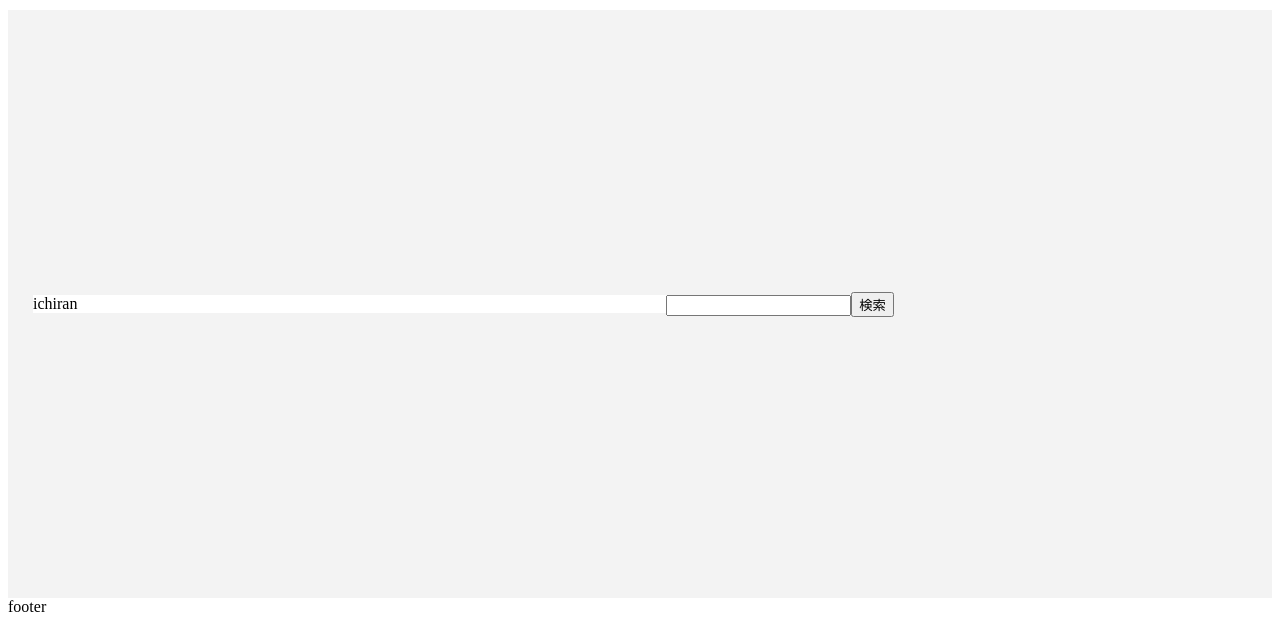
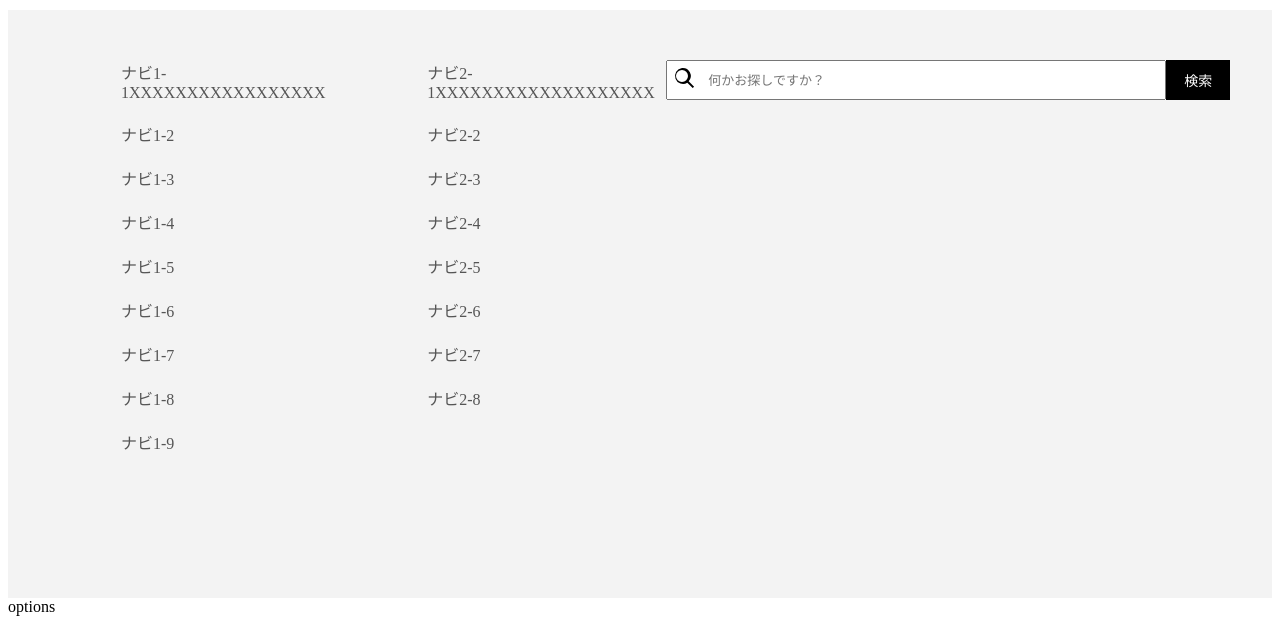
Before and after one commit to masui-maho-mwz/my-page-design-gallery-2, a Next.js app: page /mega-menu-header in a window 1280 px wide. Shown: the part 1506-2130 px from the top of the page. Built offline with nearby package versions, Linux system fonts and the light colour scheme.

Commit message:
fix: mega-menu-header/footer

```diff
--- /dev/null
+++ b/src/components/mega-menu-header/icons/loupe/index.tsx
@@ -0,0 +1,7 @@
+export const Loupe = () => {
+  return (
+    <svg xmlns="http://www.w3.org/2000/svg" viewBox="0 0 24 24">
+      <path d="M10 2a8 8 0 105.3 14.7l5.4 5.4 1.4-1.4-5.4-5.4A8 8 0 0010 2zm0 2a6 6 0 110 12 6 6 0 010-12z" />
+    </svg>
+  );
+};
--- a/src/features/mega-menu-header/ footer/index.tsx
+++ b/src/features/mega-menu-header/ footer/index.tsx
@@ -1,16 +1,41 @@
-import styles from './styles.module.css';
+import { NavAndSearch } from '@/features/mega-menu-header/ footer/nav-and-search';
+import { Options } from '@/features/mega-menu-header/ footer/options';
 
 export const Footer = () => {
   return (
-    <div>
-      <nav className={styles.nav}>
-        <div className={styles.lists}>ichiran</div>
-        <form action="">
-          <input type="text" />
-          <button>検索</button>
-        </form>
-      </nav>
-      <div>footer</div>
-    </div>
+    <footer>
+      <NavAndSearch items={[navItems1, navItems2]} />
+      <Options links={links} />
+    </footer>
   );
 };
+
+const navItems1 = [
+  { id: 1, name: 'ナビ1-1XXXXXXXXXXXXXXXXX', href: '#' },
+  { id: 2, name: 'ナビ1-2', href: '#' },
+  { id: 3, name: 'ナビ1-3', href: '#' },
+  { id: 4, name: 'ナビ1-4', href: '#' },
+  { id: 5, name: 'ナビ1-5', href: '#' },
+  { id: 6, name: 'ナビ1-6', href: '#' },
+  { id: 7, name: 'ナビ1-7', href: '#' },
+  { id: 8, name: 'ナビ1-8', href: '#' },
+  { id: 9, name: 'ナビ1-9', href: '#' },
+];
+
+const navItems2 = [
+  { id: 1, name: 'ナビ2-1XXXXXXXXXXXXXXXXXXX', href: '#' },
+  { id: 2, name: 'ナビ2-2', href: '#' },
+  { id: 3, name: 'ナビ2-3', href: '#' },
+  { id: 4, name: 'ナビ2-4', href: '#' },
+  { id: 5, name: 'ナビ2-5', href: '#' },
+  { id: 6, name: 'ナビ2-6', href: '#' },
+  { id: 7, name: 'ナビ2-7', href: '#' },
+  { id: 8, name: 'ナビ2-8', href: '#' },
+];
+
+const links = [
+  { id: 1, url: '#', text: '利用者情報の取り扱いについて' },
+  { id: 2, url: '#', text: '個人情報保護への取り組みについて' },
+  { id: 3, url: '#', text: '会社案内' },
+  { id: 4, url: '#', text: '電子公告' },
+];
--- /dev/null
+++ b/src/features/mega-menu-header/ footer/nav-and-search/index.tsx
@@ -0,0 +1,55 @@
+import { Button } from '@/components/mega-menu-header/elements/buttons/button';
+import { Loupe } from '@/components/mega-menu-header/icons/loupe';
+import Link from 'next/link';
+import styles from './styles.module.css';
+
+type Item = {
+  id: number;
+  name: string;
+  href: string;
+};
+
+type Props = {
+  items: Array<Item[]>;
+};
+
+const NavList = ({ items }: { items: Item[] }) => {
+  return (
+    <ul className={styles.list}>
+      {items.map(({ id, name, href }) => (
+        <li key={id} className={styles.item}>
+          <Link href={href} className={styles.link}>
+            {name}
+          </Link>
+        </li>
+      ))}
+    </ul>
+  );
+};
+
+const SearchForm = () => (
+  <form className={styles.form}>
+    <input type="text" placeholder="何かお探しですか？" className={styles.input} />
+    <div className={styles.loupe}>
+      <Loupe />
+    </div>
+    <div>
+      <Button type="button" value="検索" color="white" backgroundColor="black" className={styles.button} />
+    </div>
+  </form>
+);
+
+export const NavAndSearch = ({ items }: Props) => {
+  return (
+    <nav className={styles.root}>
+      <div className={styles.lists}>
+        {items.map((navItems, index) => (
+          <NavList key={index} items={navItems} />
+        ))}
+      </div>
+      <div>
+        <SearchForm />
+      </div>
+    </nav>
+  );
+};
--- /dev/null
+++ b/src/features/mega-menu-header/ footer/nav-and-search/styles.module.css
@@ -0,0 +1,51 @@
+.root {
+  display: flex;
+  height: 488px;
+  padding: 50px 25px;
+  background-color: #f3f3f3;
+}
+
+.lists {
+  display: flex;
+  width: 52.16667%;
+}
+
+.list {
+  margin: 0;
+  padding: 0;
+  list-style: none;
+}
+
+.item {
+  padding-left: 88px;
+  margin-bottom: 20px;
+}
+
+.link {
+  color: #555;
+  text-decoration: none;
+}
+
+.form {
+  position: relative;
+  display: flex;
+}
+
+.input {
+  padding: 0 280px 0 40px;
+  font-size: small;
+}
+
+.loupe {
+  position: absolute;
+  left: 6px;
+  top: 6px;
+  width: 24px;
+  height: 24px;
+}
+
+.button {
+  border: 2px solid black;
+  font-size: 14px;
+  font-weight: lighter;
+}
--- /dev/null
+++ b/src/features/mega-menu-header/ footer/options/index.tsx
@@ -0,0 +1,14 @@
+type Link = {
+  id: number;
+  url: string;
+  text: string;
+};
+
+type Props = {
+  links: Link[];
+};
+
+// TODO: ここから再開
+export const Options = ({ links }: Props) => {
+  return <div>options</div>;
+};
--- a/src/features/mega-menu-header/ footer/styles.module.css
+++ /dev/null
@@ -1,12 +0,0 @@
-.nav {
-  display: flex;
-  align-items: center;
-  height: 488px;
-  padding: 50px 25px;
-  background-color: #f3f3f3;
-}
-
-.lists {
-  width: 52.16667%;
-  background-color: white;
-}
```
